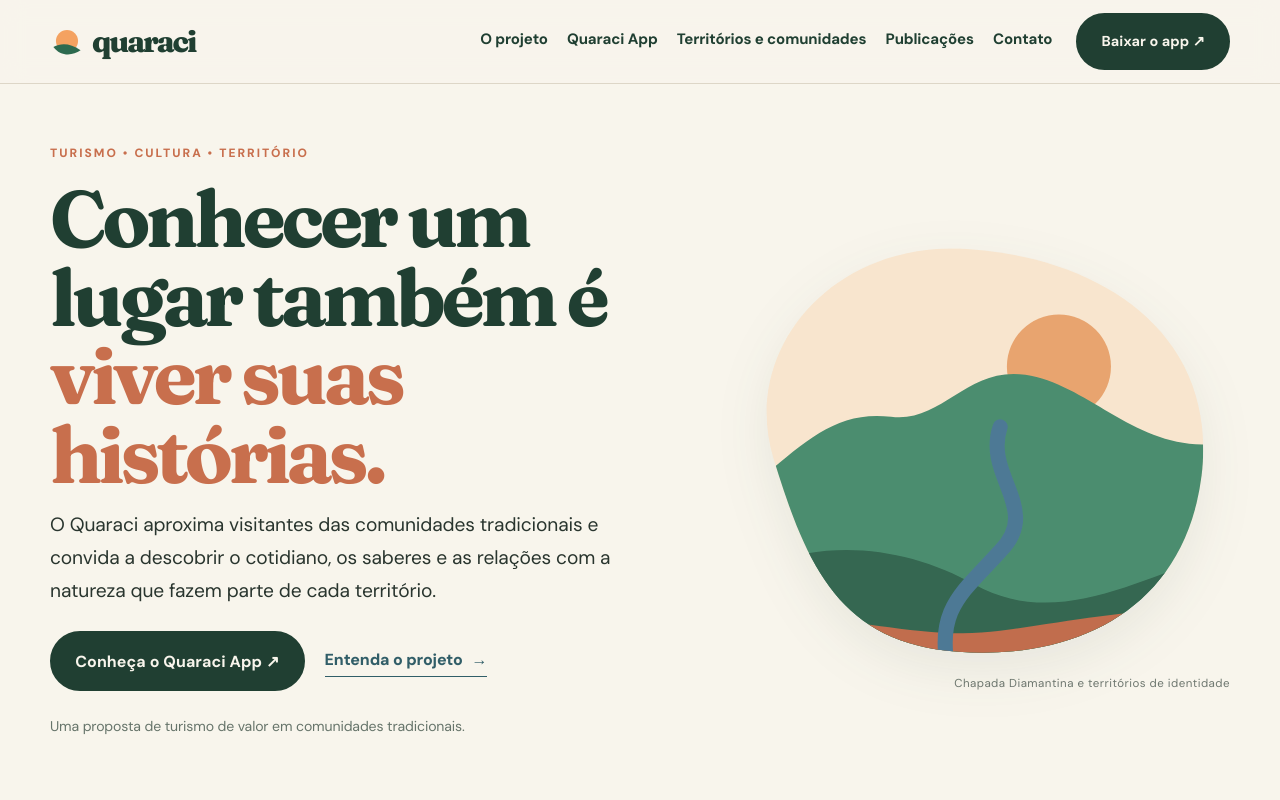
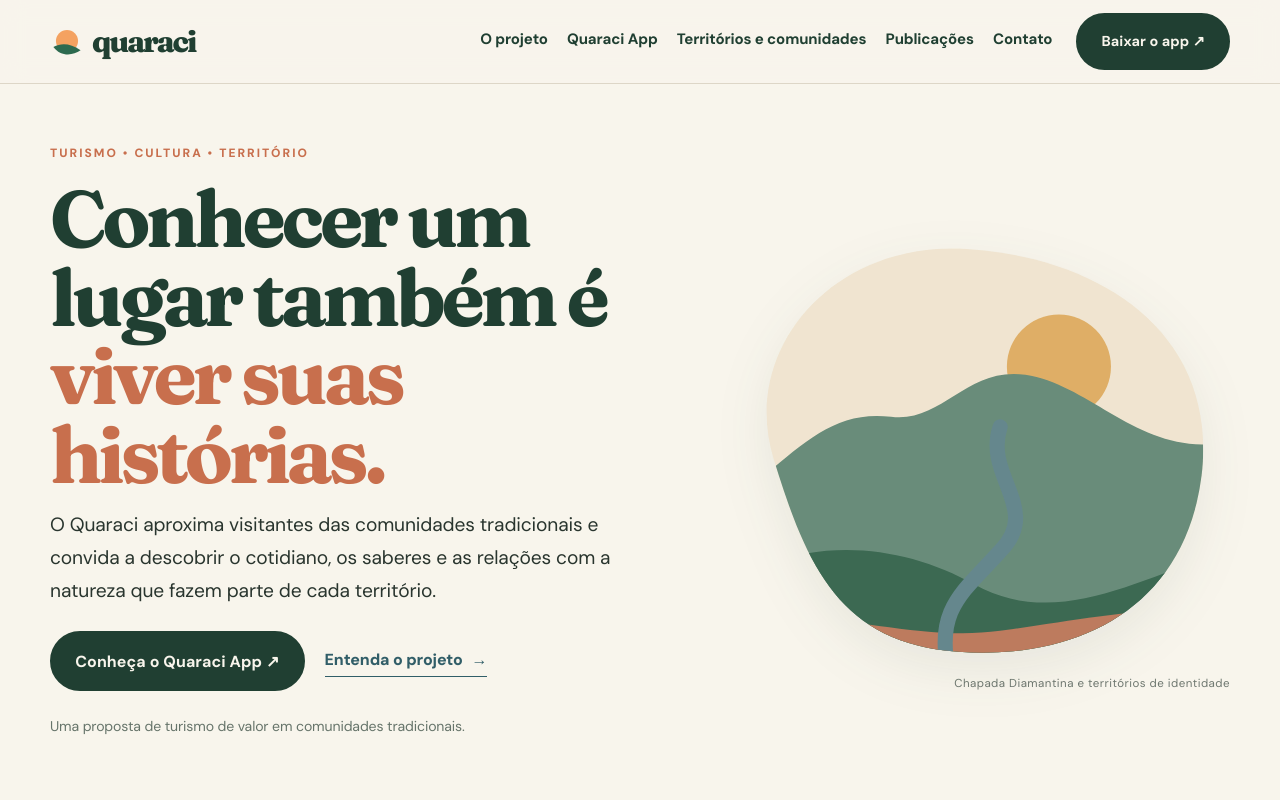
Before and after one commit to walefsouza/iahiiihshiai, a React (Vite) app in the folder quaraci-site/: page / in a window 1280 px wide. Shown: the top 800 px of the page. Built offline with nearby package versions, Linux system fonts and the light colour scheme.

Commit message:
Refine temporary territorial illustration for future photography

```diff
--- a/quaraci-site/src/components/Paisagem.jsx
+++ b/quaraci-site/src/components/Paisagem.jsx
@@ -1,20 +1,19 @@
-// Ilustração provisória (serra, rio e sol) feita só com formas SVG.
-// Serve de marcador até chegarem as imagens oficiais.
+// Ilustração provisória de paisagem. Pode ser substituída por fotografia oficial.
 export default function Paisagem() {
   return (
-    <svg viewBox="0 0 600 560" role="img" aria-label="Ilustração de serras, rio e sol da Chapada Diamantina">
+    <svg viewBox="0 0 600 560" role="img" aria-label="Ilustração abstrata de serras, rio e vegetação">
       <defs>
-        <clipPath id="blob">
+        <clipPath id="paisagem-quaraci">
           <path d="M60 300C20 170 130 40 290 50C450 60 590 150 570 320C550 480 420 540 280 530C140 520 100 430 60 300Z" />
         </clipPath>
       </defs>
-      <g clipPath="url(#blob)">
-        <rect width="600" height="560" fill="#FCE4C8" />
-        <circle cx="400" cy="190" r="62" fill="#F4A261" />
-        <path d="M0 360C80 300 120 240 200 250C260 258 290 190 360 200C440 212 500 300 600 280L600 560L0 560Z" fill="#40916C" />
-        <path d="M0 450C100 390 210 400 300 450C400 505 500 440 600 410L600 560L0 560Z" fill="#2D6A4F" />
-        <path d="M0 500C120 470 220 520 330 505C440 490 520 470 600 490L600 560L0 560Z" fill="#D06A42" />
-        <path d="M330 262C310 320 380 360 330 410C285 460 250 480 270 560" fill="none" stroke="#457B9D" strokeWidth="18" strokeLinecap="round" />
+      <g clipPath="url(#paisagem-quaraci)">
+        <rect width="600" height="560" fill="#F2E4CB" />
+        <circle cx="400" cy="190" r="62" fill="#E8AD55" />
+        <path d="M0 360C80 300 120 240 200 250C260 258 290 190 360 200C440 212 500 300 600 280L600 560L0 560Z" fill="#638E78" />
+        <path d="M0 450C100 390 210 400 300 450C400 505 500 440 600 410L600 560L0 560Z" fill="#356B50" />
+        <path d="M0 500C120 470 220 520 330 505C440 490 520 470 600 490L600 560L0 560Z" fill="#C97855" />
+        <path d="M330 262C310 320 380 360 330 410C285 460 250 480 270 560" fill="none" stroke="#5F8990" strokeWidth="18" strokeLinecap="round" />
       </g>
     </svg>
   )
```
